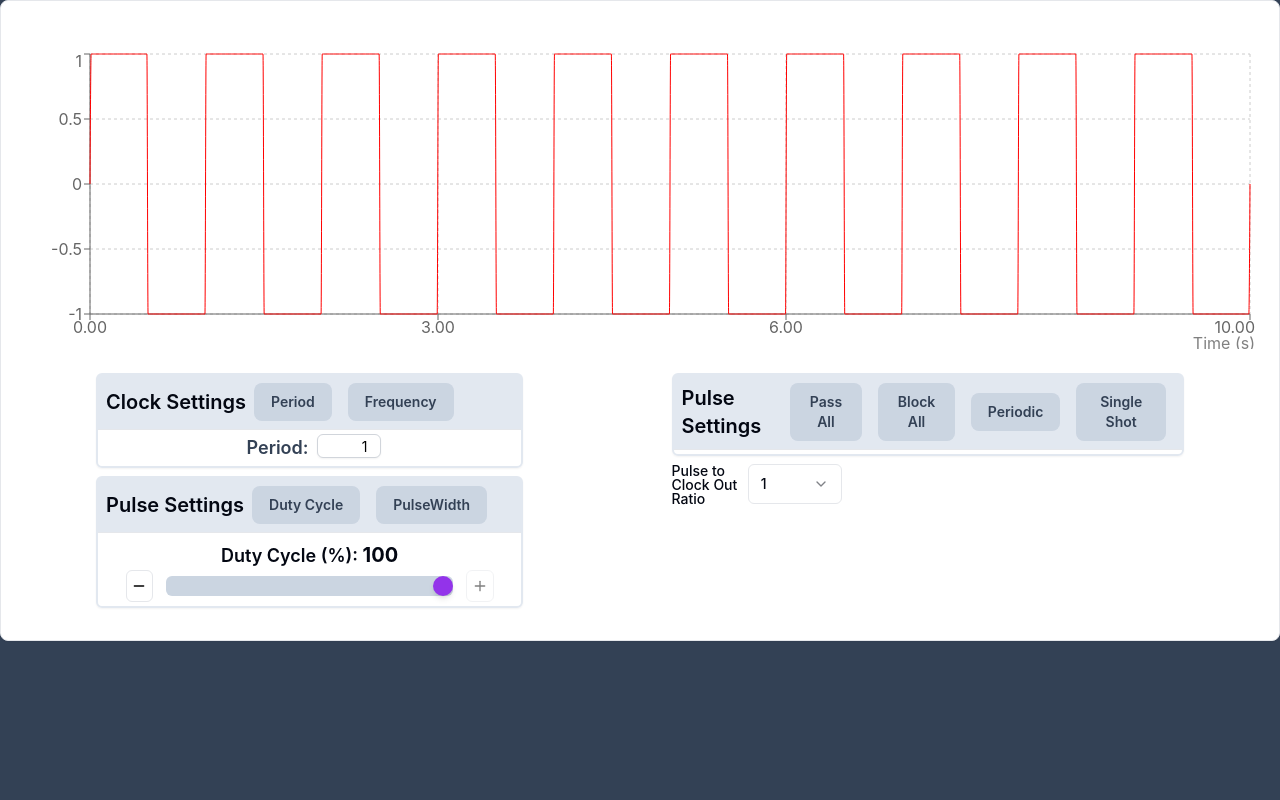
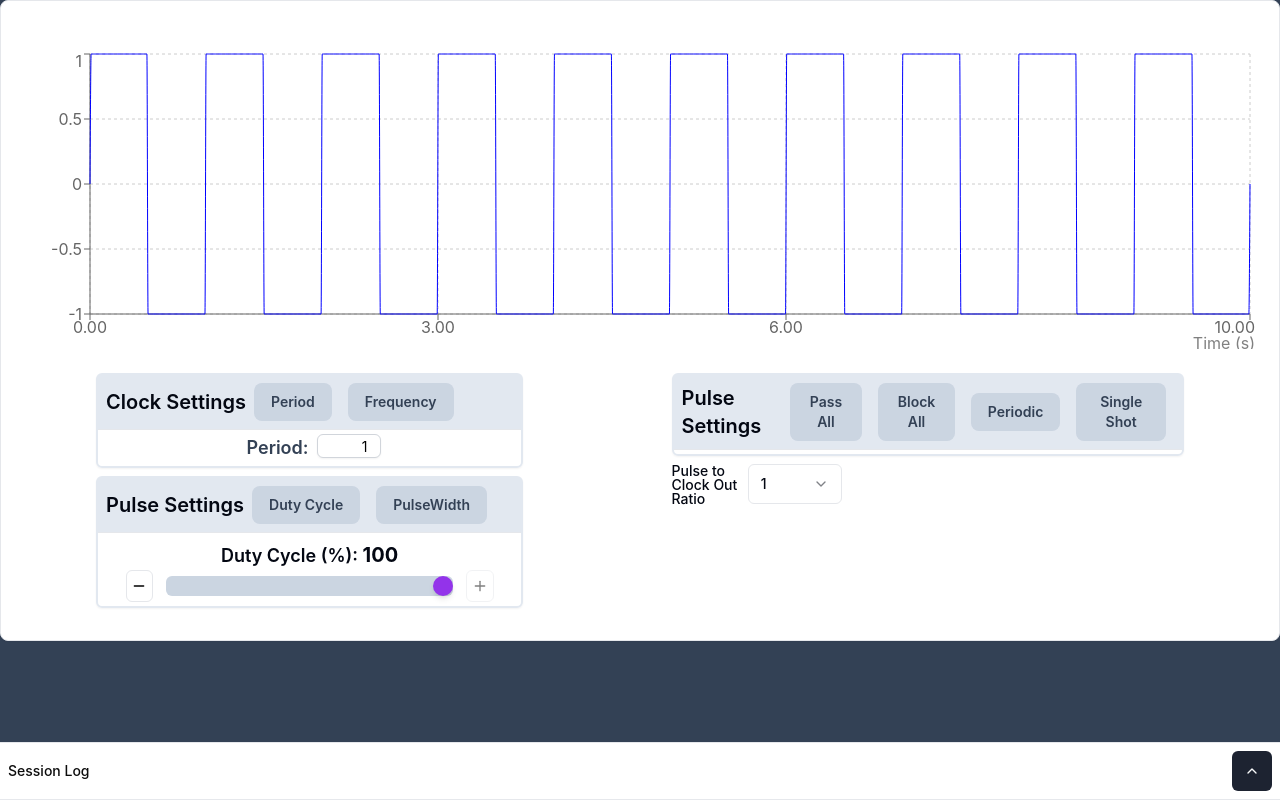
Before and after one commit to Willlasbury/labview, a React (Vite) app: page / in a window 1280 px wide. Built offline with nearby package versions, Linux system fonts and the light colour scheme.

Commit message:
added session log at bottom

```diff
--- a/src/components/WaveFormGraph.tsx
+++ b/src/components/WaveFormGraph.tsx
@@ -8,6 +8,7 @@ import Counter from "./genericComp/Counter"
 import DropdownList from "./genericComp/DropDownList"
 import LabelInput from "./genericComp/LabelInput"
 import { constantData } from "@/utils/constantData"
+import { StringLogger } from "./genericComp/LogDisplay"
 
 interface WaveformWithClockProps {
   title?: string
@@ -142,7 +143,7 @@ export default function WaveformWithClock({
               <Line
                 type="monotone"
                 dataKey="sine"
-                stroke='red'
+                stroke='blue'
                 dot={false}
                 isAnimationActive={false}
                 name="Sine Wave"
@@ -224,18 +225,24 @@ export default function WaveformWithClock({
                       <Counter title={"Pulse Number Off"} value={pulseNumOff} setValue={setPulseNumOff} />
                     </div>
                 },
-                { title: 'Single Shot', comp:
+                {
+                  title: 'Single Shot', comp:
                     <div className="flex flex-col py-2 w-3/4 items-center">
                       <Counter title={"Pulse Number On"} value={pulseNumOn} setValue={setPulseNumOn} min={1} />
                       <Button className="bg-blue-500 max-w-36 hover:bg-blue-800 hover:font-semibold">Single Shot</Button>
-                </div>}
+                    </div>
+                }
               ]} />
             <div className="space-y-2 w-1/3">
               <DropdownList title={"Pulse to Clock Out Ratio"} defaultValue={1} valueOptions={constantData.pulseClockOut.array} setValue={setPulseClockRatio} />
 
+
+            </div >
           </div>
         </div>
+        <div>
 
+        <StringLogger title="Session Log" input={['']} />
         </div>
       </CardContent>
     </Card>
--- a/src/components/genericComp/LogDisplay.tsx
+++ b/src/components/genericComp/LogDisplay.tsx
@@ -2,10 +2,10 @@ import { useState } from "react"
 import { Button } from "@/components/subComp/button"
 import { ScrollArea } from "@/components/subComp/scroll-area"
 import { ChevronUp, ChevronDown, Trash } from "lucide-react"
-
+import { cn } from "@/lib/utils"
 type StringLoggerProps = {
     title:string
-    input:string
+    input:string[]
 }
 
 export function StringLogger({title, input}: StringLoggerProps) {
@@ -14,8 +14,8 @@ export function StringLogger({title, input}: StringLoggerProps) {
 
   const handleSubmit = (e: React.FormEvent) => {
     e.preventDefault()
-    if (input.trim()) {
-      setLog(prev => [...prev, input.trim()])
+    if (input[input.length-1].trim()) {
+      setLog(prev => [...prev, input[input.length-1].trim()])
 
     }
   }
@@ -25,19 +25,21 @@ export function StringLogger({title, input}: StringLoggerProps) {
   }
 
   return (
-      <div className="w-full border rounded-lg shadow-lg bg-white dark:bg-gray-950">
-        <div className="flex items-center justify-between p-2 border-b">
+      <div className={cn("absolute z-20 left-0 right-0 bottom-0 bg-background border-t border-border transition-all duration-300 ease-in-out ${isInfoOpen ? 'h-24' : 'h-10'",
+        'bg-white'
+      )}>
+        <div className="flex items-center justify-between p-2 border-b opacity-95">
           <div className="text-sm font-medium text-black">{title}</div>
           <div className="flex items-center space-x-2">
-            <Button variant="ghost" size="icon" onClick={() => setIsMinimized(!isMinimized)}>
+            <Button variant="default" size="icon" onClick={() => setIsMinimized(!isMinimized)}>
               {isMinimized ? <ChevronUp className="h-4 w-4" /> : <ChevronDown className="h-4 w-4" />}
             </Button>
           </div>
         </div>
         {!isMinimized && (
-          <div className="p-4 space-y-4">
-            <form onSubmit={handleSubmit} className="flex space-x-2">
-            </form>
+          <div className="p-1 space-y-4">
+            {/* <form onSubmit={handleSubmit} className="flex space-x-2">
+            </form> */}
             <div className="border rounded">
               <ScrollArea className="h-[200px] p-2">
                 {log.map((item, index) => (
```
Lines whose indentation alone changed are shown as unchanged.
